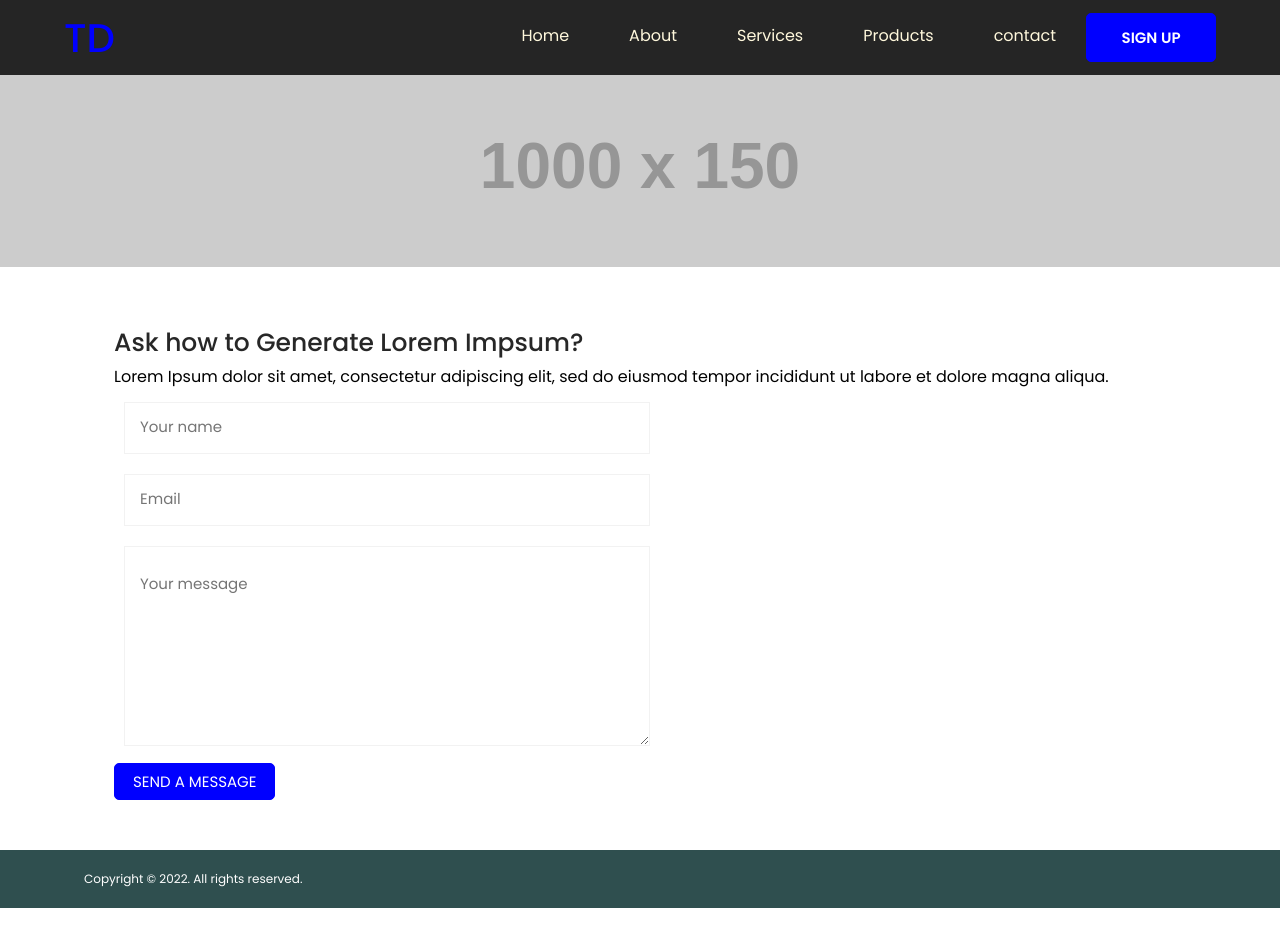
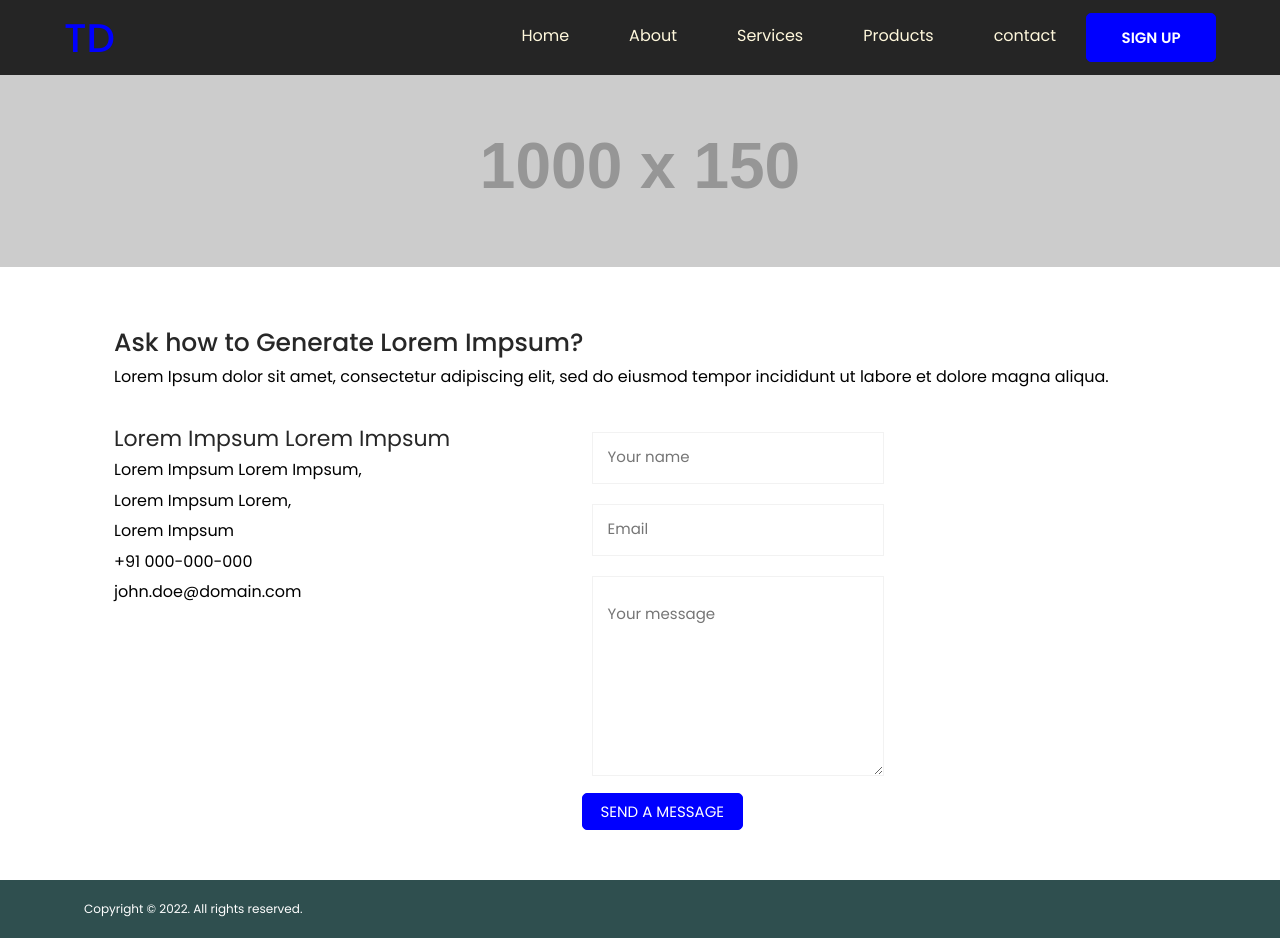
Before and after one commit to github-project-files/td-webpage, a React (Create React App) app: page /contact in a window 1280 px wide. Before the commit the page ends 908 px from the top, so only its background shows below. Built offline with nearby package versions, Linux system fonts and the light colour scheme.

Commit message:
contact us page address card updated

```diff
--- a/src/components/contact.js
+++ b/src/components/contact.js
@@ -28,6 +28,17 @@ const ContactForm = () => {
     <div className="container">
       <h2>Ask how to Generate Lorem Impsum?</h2>
          <p>Lorem Ipsum dolor sit amet, consectetur adipiscing elit, sed do eiusmod tempor incididunt ut labore et dolore magna aliqua.</p>
+    <div className="form-address">
+      <div className="office-address">
+        <h3>
+          Lorem Impsum Lorem Impsum
+        </h3>
+        <p>Lorem Impsum Lorem Impsum,<br/>
+        Lorem Impsum Lorem,<br/>
+        Lorem Impsum<br/>
+        +91 000-000-000<br/>
+        john.doe@domain.com</p>
+      </div>
     <form
       action={FORM_ENDPOINT}
       onSubmit={handleSubmit}
@@ -69,7 +80,7 @@ const ContactForm = () => {
         </button>
       </div>
     </form>
-
+    </div>
     </div>
     <Footer />
     </div>
--- a/src/index.css
+++ b/src/index.css
@@ -29,12 +29,17 @@ p {
   line-height: 1.9;
   font-family: 'Poppins', sans-serif;
 }
+form {
+  width: 100%;
+  margin-top: 30px;
+}
 .container {
   width: 90%;
   margin: 0 auto;
   padding: 50px;
 }
-.img-flex, .login-inline {
+.office-address {width: 80%;margin-top: 30px;}
+.img-flex, .login-inline, .form-address {
   display: flex;
 }
 .login-inline {width: 51%; margin-top: 20px;}
@@ -65,7 +70,8 @@ p {
   max-width: 30% !important;
   padding: 10px !important;
   margin: 10px !important;
-  width: 30% !important;}
+  width: 30% !important;
+}
 .GridView {
   margin-bottom: 50px;
 }
```
